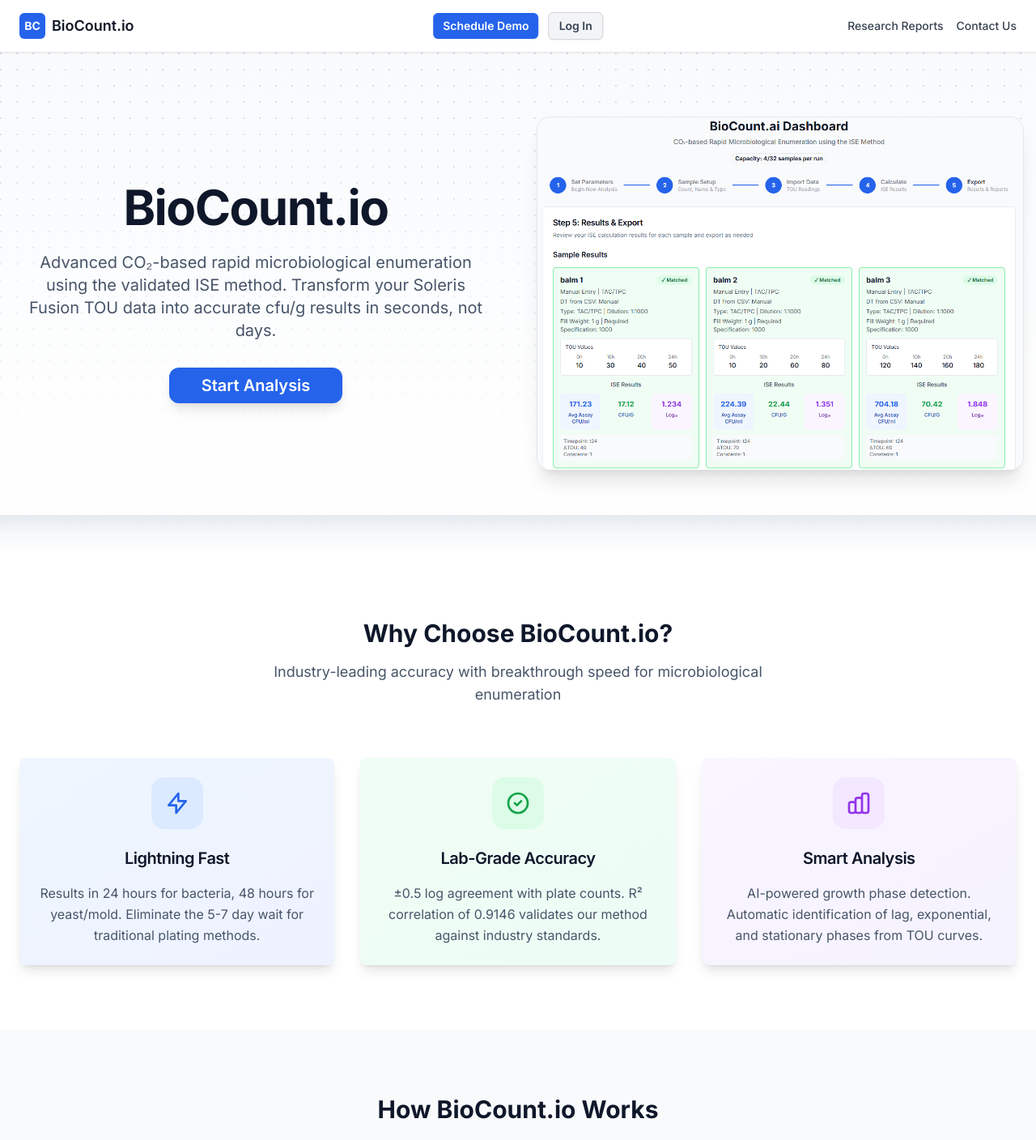
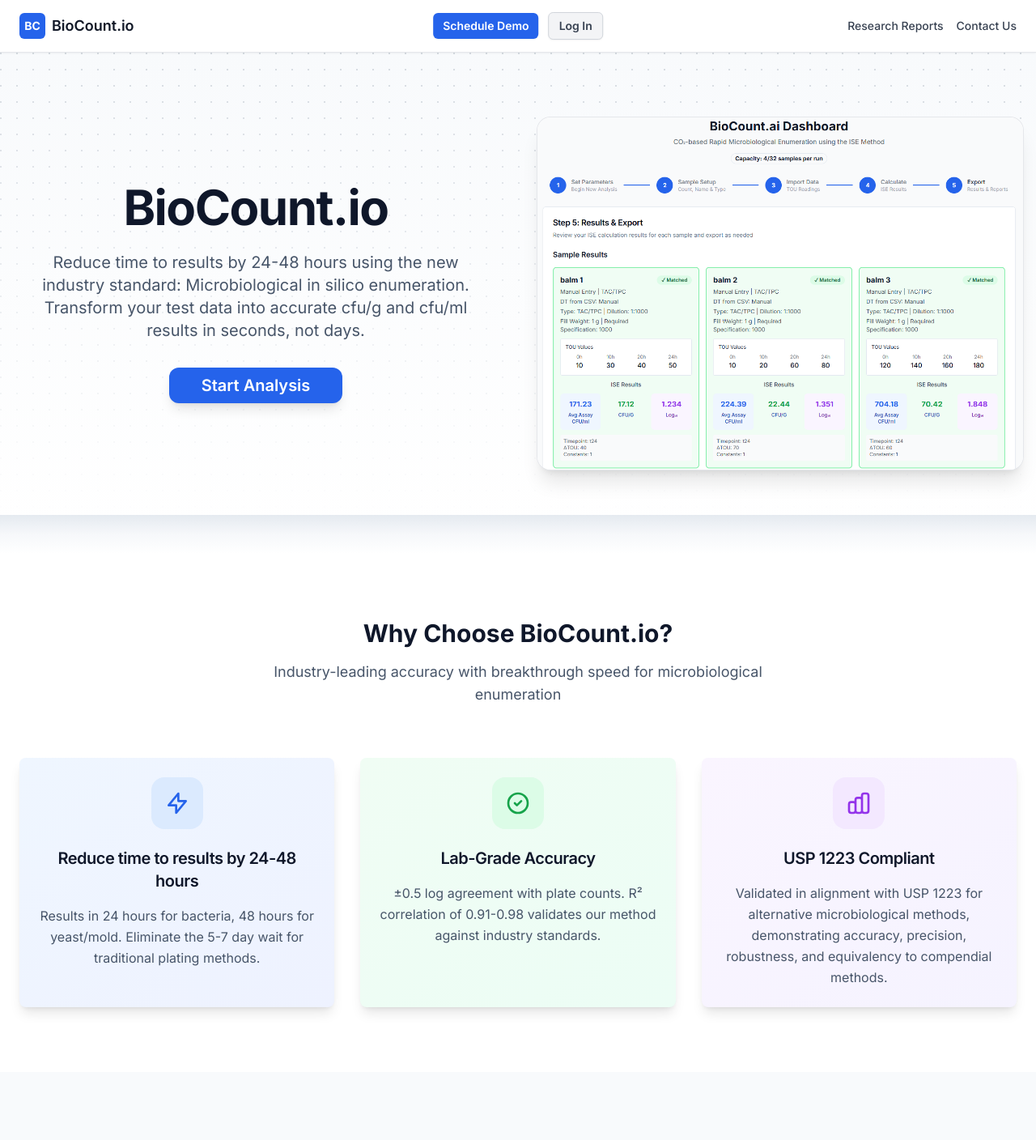
Before and after one commit to HomelessToast/ISE-Project, a Next.js app: page / in a window 1280 px wide. Shown: the top 1408 px of the page at 81% size. Built offline with nearby package versions, Linux system fonts and the light colour scheme.

Commit message:
Update landing page copy and benefits section

```diff
--- a/app/page.tsx
+++ b/app/page.tsx
@@ -30,7 +30,7 @@
                 BioCount.io
               </h1>
               <p className="text-lg sm:text-xl text-slate-600 mb-6 sm:mb-8 max-w-xl mx-auto leading-relaxed">
-                Advanced CO₂-based rapid microbiological enumeration using the validated ISE method. Transform your Soleris Fusion TOU data into accurate cfu/g results in seconds, not days.
+                Reduce time to results by 24-48 hours using the new industry standard: Microbiological in silico enumeration. Transform your test data into accurate cfu/g and cfu/ml results in seconds, not days.
               </p>
               <div className="flex justify-center gap-3 sm:gap-4">
                 <Link href="/dashboard">
@@ -76,7 +76,7 @@
                     <path strokeLinecap="round" strokeLinejoin="round" strokeWidth={2} d="M13 10V3L4 14h7v7l9-11h-7z" />
                   </svg>
                 </div>
-                <CardTitle className="text-xl text-slate-900">Lightning Fast</CardTitle>
+                <CardTitle className="text-xl text-slate-900">Reduce time to results by 24-48 hours</CardTitle>
               </CardHeader>
               <CardContent className="text-center">
                 <CardDescription className="text-slate-600 text-base leading-relaxed">
@@ -97,7 +97,7 @@
               </CardHeader>
               <CardContent className="text-center">
                 <CardDescription className="text-slate-600 text-base leading-relaxed">
-                  ±0.5 log agreement with plate counts. R² correlation of 0.9146
+                  ±0.5 log agreement with plate counts. R² correlation of 0.91-0.98
                   validates our method against industry standards.
                 </CardDescription>
               </CardContent>
@@ -110,12 +110,12 @@
                     <path strokeLinecap="round" strokeLinejoin="round" strokeWidth={2} d="M9 19v-6a2 2 0 00-2-2H5a2 2 0 00-2 2v6a2 2 0 002 2h2a2 2 0 002-2zm0 0V9a2 2 0 012-2h2a2 2 0 012 2v10m-6 0a2 2 0 002 2h2a2 2 0 002-2m0 0V5a2 2 0 012-2h2a2 2 0 012 2v14a2 2 0 01-2 2h-2a2 2 0 01-2-2z" />
                   </svg>
                 </div>
-                <CardTitle className="text-xl text-slate-900">Smart Analysis</CardTitle>
+                <CardTitle className="text-xl text-slate-900">USP 1223 Compliant</CardTitle>
               </CardHeader>
               <CardContent className="text-center">
                 <CardDescription className="text-slate-600 text-base leading-relaxed">
-                  AI-powered growth phase detection. Automatic identification of lag,
-                  exponential, and stationary phases from TOU curves.
+                  Validated in alignment with USP 1223 for alternative microbiological methods,
+                  demonstrating accuracy, precision, robustness, and equivalency to compendial methods.
                 </CardDescription>
               </CardContent>
             </Card>
```
